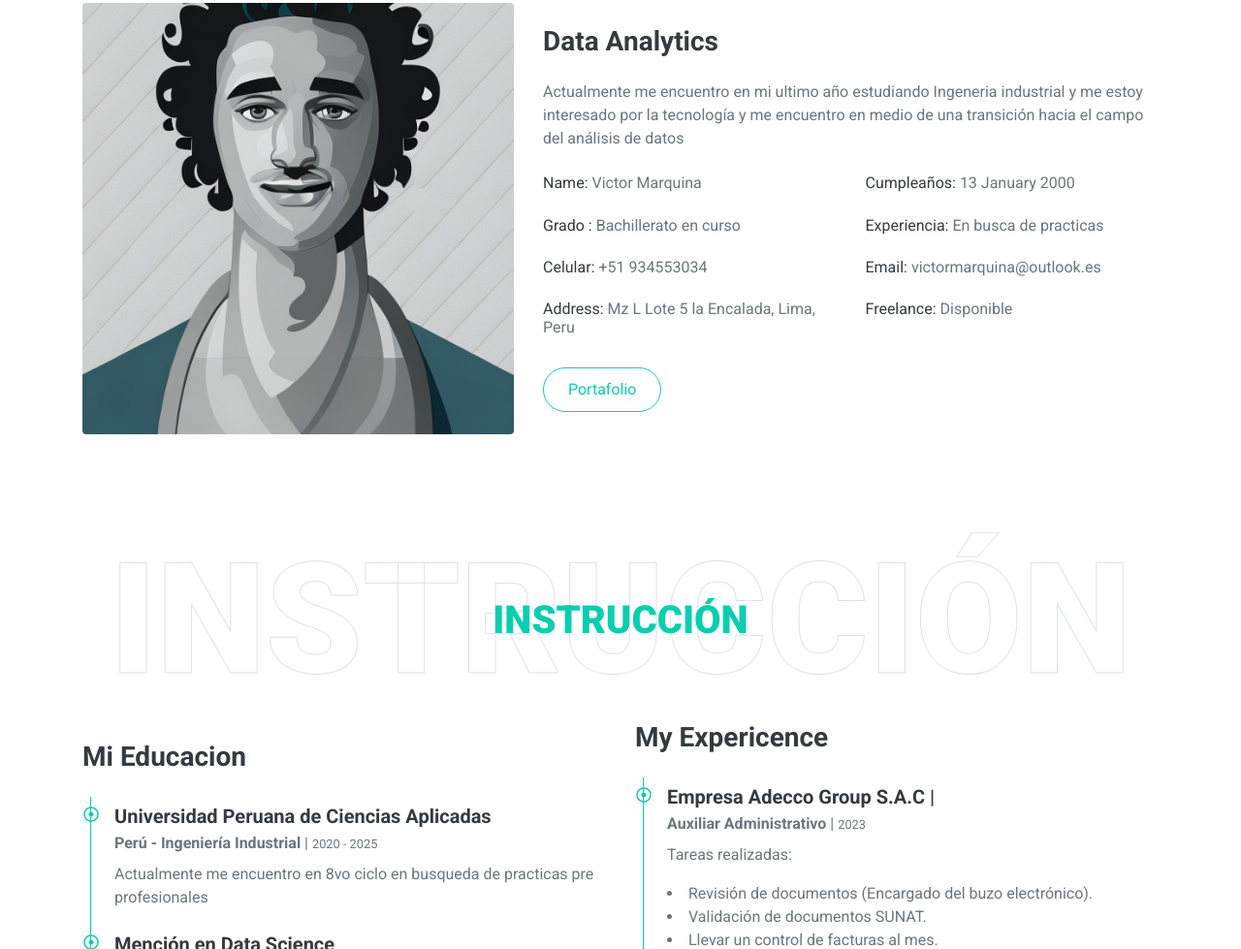
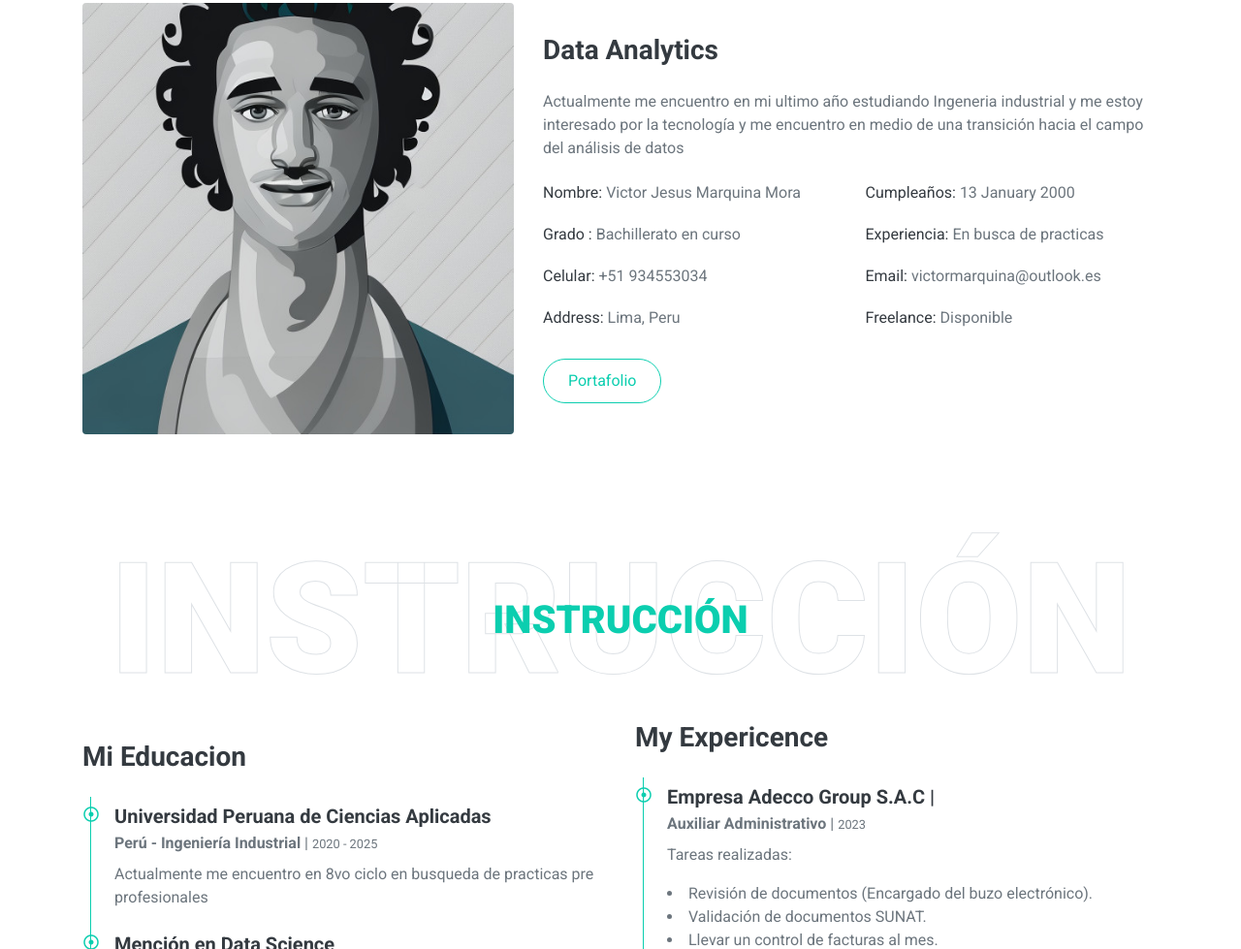
Before and after one commit to VictorMarquina/VictorMarquina.github.io, a plain HTML site: page index.html in a window 1280 px wide. Shown: the part 1093-2072 px from the top of the page at 97% size. Drawn offline with nearby package versions, Linux system fonts and the light colour scheme.

Commit message:
Actualizando el Index

```diff
--- a/index.html
+++ b/index.html
@@ -120,7 +120,7 @@
                         la tecnología y me encuentro en medio de una transición hacia el campo del análisis de datos</p>
                     <div class="row mb-3">
                         <div class="col-sm-6 py-2">
-                            <h6>Name: <span class="text-secondary">Victor Marquina</span></h6>
+                            <h6>Nombre: <span class="text-secondary">Victor Jesus Marquina Mora</span></h6>
                         </div>
                         <div class="col-sm-6 py-2">
                             <h6>Cumpleaños: <span class="text-secondary">13 January 2000</span></h6>
@@ -138,7 +138,7 @@
                             <h6>Email: <span class="text-secondary">victormarquina@outlook.es</span></h6>
                         </div>
                         <div class="col-sm-6 py-2">
-                            <h6>Address: <span class="text-secondary">Mz L Lote 5 la Encalada, Lima, Peru</span></h6>
+                            <h6>Address: <span class="text-secondary"> Lima, Peru</span></h6>
                         </div>
                         <div class="col-sm-6 py-2">
                             <h6>Freelance: <span class="text-secondary">Disponible</span></h6>
```
